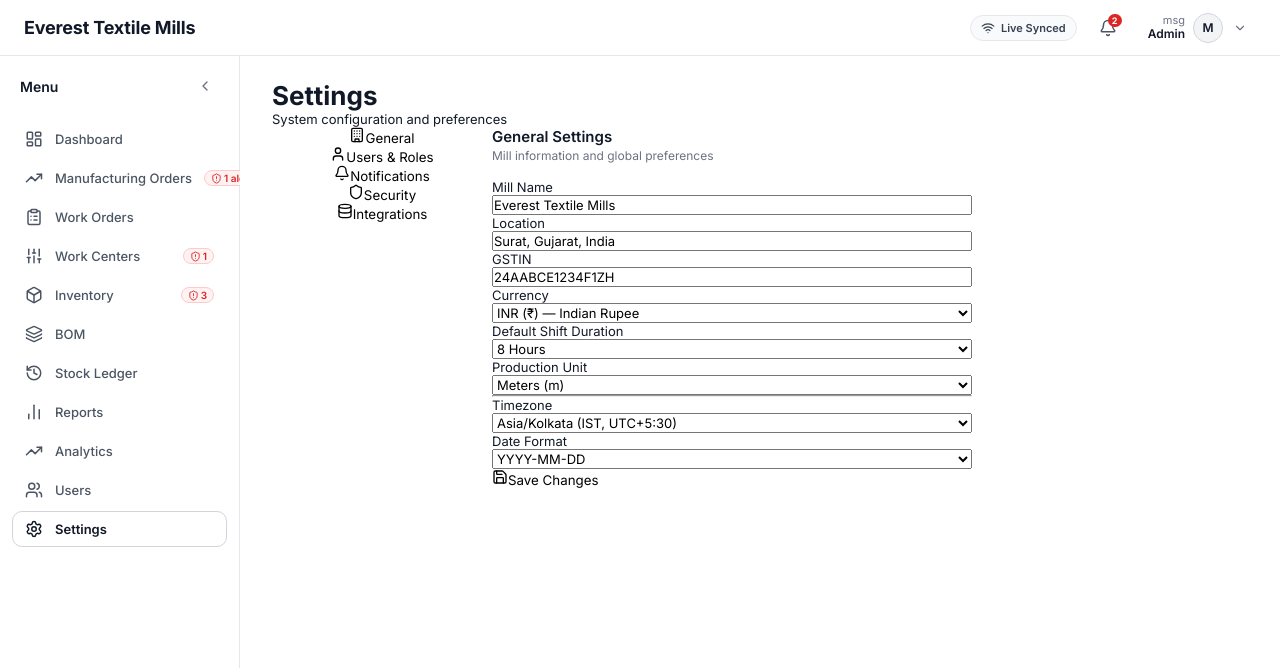
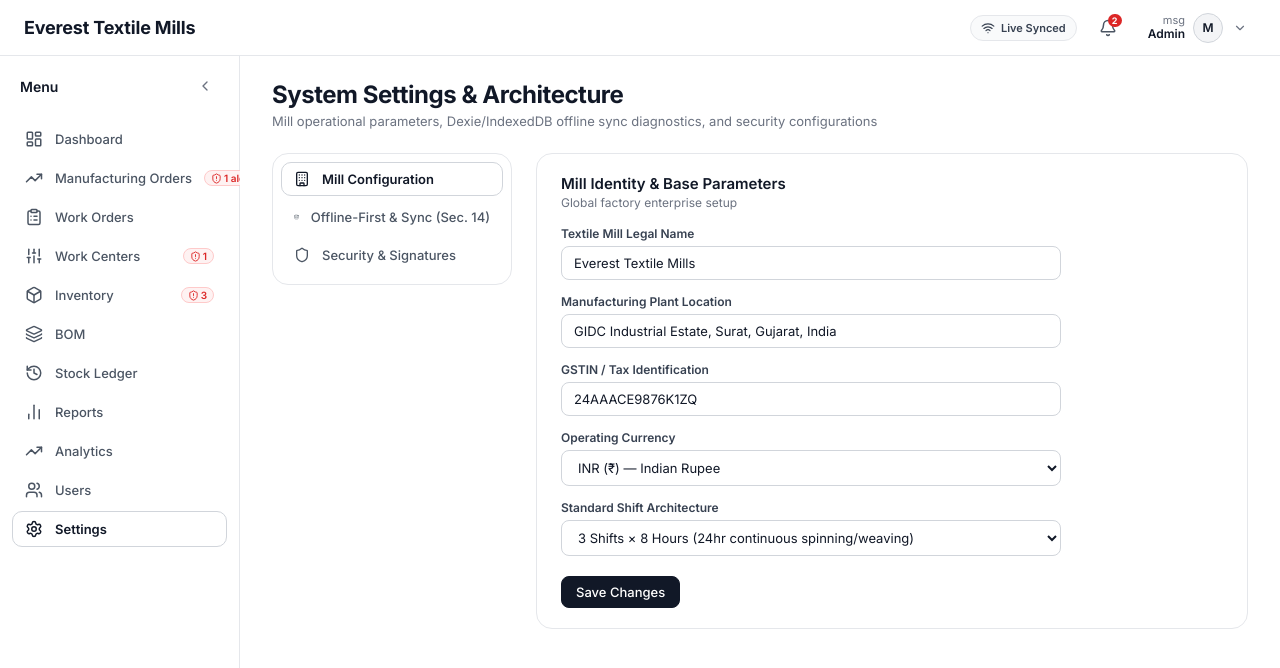
Before and after one commit to Nura730/everest_textile_mills, a React (Vite) app in the folder frontend/: page /settings in a window 1280 px wide. Shown: the top 668 px of the page. Built offline with nearby package versions, Linux system fonts and the light colour scheme.

Commit message:
Update application settings

```diff
--- a/frontend/src/pages/Settings.jsx
+++ b/frontend/src/pages/Settings.jsx
@@ -1,38 +1,59 @@
 import { useState } from 'react';
-import { Settings as SettingsIcon, User, Building, Bell, Shield, Database, Globe, Save } from 'lucide-react';
+import {
+  Settings as SettingsIcon,
+  User,
+  Building,
+  Bell,
+  Shield,
+  Database,
+  Wifi,
+  WifiOff,
+  CheckCircle,
+  RotateCcw,
+} from 'lucide-react';
+import { useApp } from '../context/AppContext';
 
 const sections = [
-  { id: 'general', label: 'General', icon: Building },
-  { id: 'users', label: 'Users & Roles', icon: User },
-  { id: 'notifications', label: 'Notifications', icon: Bell },
-  { id: 'security', label: 'Security', icon: Shield },
-  { id: 'integrations', label: 'Integrations', icon: Database },
+  { id: 'general', label: 'Mill Configuration', icon: Building },
+  { id: 'offline', label: 'Offline-First & Sync (Sec. 14)', icon: Database },
+  { id: 'security', label: 'Security & Signatures', icon: Shield },
 ];
 
 export default function Settings() {
+  const { isOffline, setIsOffline, pendingSyncQueue, triggerSync } = useApp();
   const [activeSection, setActiveSection] = useState('general');
+  const [millName, setMillName] = useState('Everest Textile Mills');
+  const [savedNotice, setSavedNotice] = useState(false);
+
+  const handleSave = (e) => {
+    e.preventDefault();
+    setSavedNotice(true);
+    setTimeout(() => setSavedNotice(false), 3000);
+  };
 
   return (
-    <div>
-      <div className="page-header">
-        <div className="page-header-info">
-          <h1>Settings</h1>
-          <p>System configuration and preferences</p>
+    <div className="erp-page-container">
+      <div className="erp-page-header">
+        <div className="erp-page-header-text">
+          <h1 className="erp-page-title">System Settings & Architecture</h1>
+          <p className="erp-page-subtitle">
+            Mill operational parameters, Dexie/IndexedDB offline sync diagnostics, and security configurations
+          </p>
         </div>
       </div>
 
-      <div style={{ display: 'flex', gap: 'var(--space-4)' }}>
-        {/* Settings Nav */}
-        <div style={{ width: 220, flexShrink: 0 }}>
-          <div className="card" style={{ padding: 'var(--space-2)' }}>
-            {sections.map(section => {
+      <div style={{ display: 'flex', gap: 24 }}>
+        {/* Settings Sub-nav */}
+        <div style={{ width: 240, flexShrink: 0 }}>
+          <div className="erp-card" style={{ padding: 8 }}>
+            {sections.map((section) => {
               const Icon = section.icon;
               return (
                 <button
                   key={section.id}
-                  className={`sidebar-link ${activeSection === section.id ? 'active' : ''}`}
+                  className={`erp-sidebar-item ${activeSection === section.id ? 'active' : ''}`}
                   onClick={() => setActiveSection(section.id)}
-                  style={{ width: '100%' }}
+                  style={{ width: '100%', marginBottom: 4 }}
                 >
                   <Icon size={16} />
                   <span>{section.label}</span>
@@ -42,310 +63,189 @@ export default function Settings() {
           </div>
         </div>
 
-        {/* Settings Content */}
+        {/* Content Panel */}
         <div style={{ flex: 1 }}>
           {activeSection === 'general' && (
-            <div className="card">
+            <div className="erp-card">
               <div className="card-header">
                 <div>
-                  <div className="card-title">General Settings</div>
-                  <div className="card-subtitle">Mill information and global preferences</div>
+                  <h3 className="card-title">Mill Identity & Base Parameters</h3>
+                  <p className="card-subtitle">Global factory enterprise setup</p>
                 </div>
               </div>
 
-              <div style={{ maxWidth: 480 }}>
-                <div className="form-group">
-                  <label className="form-label">Mill Name</label>
-                  <input className="form-input" type="text" defaultValue="Everest Textile Mills" />
+              <form onSubmit={handleSave} style={{ maxWidth: 500, marginTop: 12 }}>
+                <div className="form-group" style={{ marginBottom: 14 }}>
+                  <label className="erp-label">Textile Mill Legal Name</label>
+                  <input
+                    type="text"
+                    className="erp-input"
+                    value={millName}
+                    onChange={(e) => setMillName(e.target.value)}
+                    required
+                  />
                 </div>
 
-                <div className="form-group">
-                  <label className="form-label">Location</label>
-                  <input className="form-input" type="text" defaultValue="Surat, Gujarat, India" />
+                <div className="form-group" style={{ marginBottom: 14 }}>
+                  <label className="erp-label">Manufacturing Plant Location</label>
+                  <input
+                    type="text"
+                    className="erp-input"
+                    defaultValue="GIDC Industrial Estate, Surat, Gujarat, India"
+                  />
                 </div>
 
-                <div className="form-group">
-                  <label className="form-label">GSTIN</label>
-                  <input className="form-input" type="text" defaultValue="24AABCE1234F1ZH" />
+                <div className="form-group" style={{ marginBottom: 14 }}>
+                  <label className="erp-label">GSTIN / Tax Identification</label>
+                  <input
+                    type="text"
+                    className="erp-input"
+                    defaultValue="24AAACE9876K1ZQ"
+                  />
                 </div>
 
-                <div className="form-group">
-                  <label className="form-label">Currency</label>
-                  <select className="form-input form-select">
+                <div className="form-group" style={{ marginBottom: 14 }}>
+                  <label className="erp-label">Operating Currency</label>
+                  <select className="erp-select">
                     <option>INR (₹) — Indian Rupee</option>
                     <option>USD ($) — US Dollar</option>
                     <option>EUR (€) — Euro</option>
                   </select>
                 </div>
 
-                <div className="form-group">
-                  <label className="form-label">Default Shift Duration</label>
-                  <select className="form-input form-select">
-                    <option>8 Hours</option>
-                    <option>10 Hours</option>
-                    <option>12 Hours</option>
+                <div className="form-group" style={{ marginBottom: 20 }}>
+                  <label className="erp-label">Standard Shift Architecture</label>
+                  <select className="erp-select">
+                    <option>3 Shifts × 8 Hours (24hr continuous spinning/weaving)</option>
+                    <option>2 Shifts × 12 Hours</option>
                   </select>
                 </div>
 
-                <div className="form-group">
-                  <label className="form-label">Production Unit</label>
-                  <select className="form-input form-select">
-                    <option>Meters (m)</option>
-                    <option>Yards (yd)</option>
-                    <option>Kilograms (kg)</option>
-                  </select>
+                <button type="submit" className="erp-btn-primary">
+                  Save Changes
+                </button>
+                {savedNotice && (
+                  <span style={{ marginLeft: 12, fontSize: 13, color: 'var(--color-black)', fontWeight: 500 }}>
+                    ✓ Settings saved successfully
+                  </span>
+                )}
+              </form>
+            </div>
+          )}
+
+          {activeSection === 'offline' && (
+            <div className="erp-card">
+              <div className="card-header">
+                <div>
+                  <h3 className="card-title">Offline-First Synchronization Engine</h3>
+                  <p className="card-subtitle">
+                    Section 14 & 15: Dexie.js / IndexedDB client transactions and idempotency verification
+                  </p>
+                </div>
               </div>
 
-                <hr className="divider" />
-
-                <div className="form-group">
-                  <label className="form-label">Timezone</label>
-                  <select className="form-input form-select">
-                    <option>Asia/Kolkata (IST, UTC+5:30)</option>
-                    <option>Asia/Dubai (GST, UTC+4)</option>
-                    <option>Europe/London (GMT, UTC+0)</option>
-                  </select>
-                </div>
-
-                <div className="form-group">
-                  <label className="form-label">Date Format</label>
-                  <select className="form-input form-select">
-                    <option>YYYY-MM-DD</option>
-                    <option>DD/MM/YYYY</option>
-                    <option>MM/DD/YYYY</option>
-                  </select>
-                </div>
-
-                <div style={{ marginTop: 'var(--space-6)' }}>
-                  <button className="btn btn-primary">
-                    <Save size={16} />
-                    Save Changes
-                  </button>
+              <div className="offline-status-box" style={{ marginTop: 16 }}>
+                <div style={{ display: 'flex', alignItems: 'center', justifyContent: 'space-between', marginBottom: 14 }}>
+                  <div style={{ display: 'flex', alignItems: 'center', gap: 10 }}>
+                    {isOffline ? (
+                      <WifiOff size={24} style={{ color: 'var(--color-error)' }} />
+                    ) : (
+                      <Wifi size={24} style={{ color: 'var(--color-black)' }} />
+                    )}
+                    <div>
+                      <strong>
+                        Current Network State: {isOffline ? 'OFFLINE (Floor Storage Mode)' : 'CONNECTED (Central ERP Live)'}
+                      </strong>
+                      <div className="text-xs text-secondary">
+                        {isOffline
+                          ? 'Transactions saved to browser IndexedDB with unique UUID transaction IDs.'
+                          : 'Zero network latency. Bidirectional sync active with backend.'}
                       </div>
                     </div>
                   </div>
-          )}
 
-          {activeSection === 'users' && (
-            <div className="card">
-              <div className="card-header">
-                <div>
-                  <div className="card-title">Users & Roles</div>
-                  <div className="card-subtitle">Manage team members and their access levels</div>
-                </div>
-                <button className="btn btn-primary btn-sm">
-                  <User size={14} />
-                  Add User
+                  <button
+                    className={`erp-btn-sm ${isOffline ? 'erp-btn-dark' : 'erp-btn-outline'}`}
+                    onClick={() => {
+                      if (isOffline) {
+                        triggerSync();
+                      } else {
+                        setIsOffline(true);
+                      }
+                    }}
+                  >
+                    {isOffline ? 'Simulate Reconnection & Sync' : 'Simulate Offline Floor Disconnect'}
                   </button>
                 </div>
 
-              <table className="data-table">
+                <div className="erp-table-wrapper" style={{ marginTop: 16 }}>
+                  <div style={{ marginBottom: 8, fontSize: 13, fontWeight: 600 }}>
+                    Pending Sync Queue ({pendingSyncQueue.length} transactions waiting)
+                  </div>
+                  {pendingSyncQueue.length === 0 ? (
+                    <div style={{ padding: '16px 0', color: 'var(--color-gray-500)', fontSize: 13 }}>
+                      All local offline transactions are fully synchronized with MongoDB.
+                    </div>
+                  ) : (
+                    <table className="erp-data-table">
                       <thead>
                         <tr>
-                    <th>Name</th>
-                    <th>Email</th>
-                    <th>Role</th>
-                    <th>Department</th>
-                    <th>Status</th>
+                          <th>Transaction ID</th>
+                          <th>Action</th>
+                          <th>Actor</th>
+                          <th>Timestamp</th>
+                          <th>Sync Status</th>
                         </tr>
                       </thead>
                       <tbody>
-                  <tr>
-                    <td className="table-cell-primary">Suresh Kumar</td>
-                    <td>suresh.k@everesttextiles.com</td>
-                    <td><span className="badge badge-dark">Plant Manager</span></td>
-                    <td>Management</td>
-                    <td><span className="badge badge-neutral">Active</span></td>
+                        {pendingSyncQueue.map((item) => (
+                          <tr key={item.txnId}>
+                            <td style={{ fontFamily: 'monospace', fontSize: 12 }}>{item.txnId}</td>
+                            <td>{item.event.action}</td>
+                            <td>{item.event.actorName}</td>
+                            <td>{item.event.timestamp}</td>
+                            <td>
+                              <span className="erp-status-badge outline">Pending Retry</span>
+                            </td>
                           </tr>
-                  <tr>
-                    <td className="table-cell-primary">Kavita Shah</td>
-                    <td>kavita.s@everesttextiles.com</td>
-                    <td><span className="badge badge-outline">QC Inspector</span></td>
-                    <td>Quality</td>
-                    <td><span className="badge badge-neutral">Active</span></td>
-                  </tr>
-                  <tr>
-                    <td className="table-cell-primary">Rajesh Khanna</td>
-                    <td>rajesh.k@everesttextiles.com</td>
-                    <td><span className="badge badge-outline">Machine Operator</span></td>
-                    <td>Production</td>
-                    <td><span className="badge badge-neutral">Active</span></td>
-                  </tr>
-                  <tr>
-                    <td className="table-cell-primary">Priya Thakur</td>
-                    <td>priya.t@everesttextiles.com</td>
-                    <td><span className="badge badge-outline">QC Inspector</span></td>
-                    <td>Quality</td>
-                    <td><span className="badge badge-neutral">Active</span></td>
-                  </tr>
-                  <tr>
-                    <td className="table-cell-primary">Amit Patel</td>
-                    <td>amit.p@everesttextiles.com</td>
-                    <td><span className="badge badge-outline">Stores Manager</span></td>
-                    <td>Inventory</td>
-                    <td><span className="badge badge-neutral">Active</span></td>
-                  </tr>
+                        ))}
                       </tbody>
                     </table>
-            </div>
                   )}
-
-          {activeSection === 'notifications' && (
-            <div className="card">
-              <div className="card-header">
-                <div>
-                  <div className="card-title">Notification Preferences</div>
-                  <div className="card-subtitle">Configure how and when you receive alerts</div>
-                </div>
-              </div>
-
-              <div style={{ maxWidth: 520 }}>
-                {[
-                  { label: 'Machine errors and breakdowns', description: 'Immediate notification when a machine reports an error', defaultChecked: true },
-                  { label: 'Material shortage alerts', description: 'When stock falls below minimum level', defaultChecked: true },
-                  { label: 'QC failure notifications', description: 'When an inspection fails quality checks', defaultChecked: true },
-                  { label: 'Order deadline reminders', description: '3 days before order delivery deadline', defaultChecked: true },
-                  { label: 'Production run completions', description: 'When a production run reaches 100%', defaultChecked: false },
-                  { label: 'Dispatch confirmations', description: 'When a shipment is dispatched', defaultChecked: false },
-                  { label: 'Maintenance reminders', description: '2 days before scheduled maintenance', defaultChecked: true },
-                ].map((item, index) => (
-                  <div key={index} style={{
-                    display: 'flex',
-                    alignItems: 'flex-start',
-                    justifyContent: 'space-between',
-                    padding: 'var(--space-4) 0',
-                    borderBottom: 'var(--border-light)',
-                  }}>
-                    <div>
-                      <div style={{ fontWeight: 500, fontSize: 'var(--font-size-md)', color: 'var(--color-gray-900)' }}>
-                        {item.label}
-                      </div>
-                      <div style={{ fontSize: 'var(--font-size-sm)', color: 'var(--color-gray-500)', marginTop: 2 }}>
-                        {item.description}
-                      </div>
-                    </div>
-                    <label style={{ position: 'relative', display: 'inline-block', width: 40, height: 22, flexShrink: 0, marginLeft: 'var(--space-4)' }}>
-                      <input type="checkbox" defaultChecked={item.defaultChecked} style={{ opacity: 0, width: 0, height: 0, position: 'absolute' }} />
-                      <span style={{
-                        position: 'absolute',
-                        cursor: 'pointer',
-                        inset: 0,
-                        background: item.defaultChecked ? 'var(--color-gray-900)' : 'var(--color-gray-300)',
-                        borderRadius: 11,
-                        transition: 'var(--transition-normal)',
-                      }}>
-                        <span style={{
-                          position: 'absolute',
-                          left: item.defaultChecked ? 20 : 2,
-                          top: 2,
-                          width: 18,
-                          height: 18,
-                          background: 'var(--color-white)',
-                          borderRadius: '50%',
-                          transition: 'var(--transition-normal)',
-                        }} />
-                      </span>
-                    </label>
-                  </div>
-                ))}
-
-                <div style={{ marginTop: 'var(--space-6)' }}>
-                  <button className="btn btn-primary">
-                    <Save size={16} />
-                    Save Preferences
-                  </button>
                 </div>
               </div>
             </div>
           )}
 
           {activeSection === 'security' && (
-            <div className="card">
+            <div className="erp-card">
               <div className="card-header">
                 <div>
-                  <div className="card-title">Security</div>
-                  <div className="card-subtitle">Authentication and access control</div>
+                  <h3 className="card-title">Digital Signatures & Cryptography</h3>
+                  <p className="card-subtitle">
+                    Section 11: Selective high-accountability business boundaries (QC Approval & Dispatch Hand-off)
+                  </p>
                 </div>
               </div>
 
-              <div style={{ maxWidth: 480 }}>
-                <div className="form-group">
-                  <label className="form-label">Session Timeout</label>
-                  <select className="form-input form-select">
-                    <option>30 minutes</option>
-                    <option>1 hour</option>
-                    <option>4 hours</option>
-                    <option>8 hours</option>
-                  </select>
+              <div style={{ marginTop: 16, fontSize: 13, lineHeight: 1.6 }}>
+                <p style={{ marginBottom: 12 }}>
+                  In accordance with the hackathon engineering requirements, digital signatures are applied strictly at two formal handoff boundaries:
+                </p>
+                <div style={{ display: 'grid', gridTemplateColumns: '1fr 1fr', gap: 16, marginBottom: 16 }}>
+                  <div className="erp-card" style={{ padding: 14 }}>
+                    <div style={{ fontWeight: 600, marginBottom: 4 }}>1. QC Approval Boundary</div>
+                    <p className="text-xs text-secondary">
+                      Ensures a certified inspector takes full traceability responsibility before moving rolls into finished goods inventory.
+                    </p>
                   </div>
-
-                <div className="form-group">
-                  <label className="form-label">Minimum Password Length</label>
-                  <select className="form-input form-select">
-                    <option>8 characters</option>
-                    <option>12 characters</option>
-                    <option>16 characters</option>
-                  </select>
-                </div>
-
-                <hr className="divider" />
-
-                <div style={{ marginTop: 'var(--space-4)' }}>
-                  <button className="btn btn-primary">
-                    <Save size={16} />
-                    Save Settings
-                  </button>
+                  <div className="erp-card" style={{ padding: 14 }}>
+                    <div style={{ fontWeight: 600, marginBottom: 4 }}>2. Dispatch Carrier Boundary</div>
+                    <p className="text-xs text-secondary">
+                      Ensures Store Keeper legally signs off on physical vehicle loading and prevents duplicate invoice creation.
+                    </p>
                   </div>
                 </div>
-            </div>
-          )}
-
-          {activeSection === 'integrations' && (
-            <div className="card">
-              <div className="card-header">
-                <div>
-                  <div className="card-title">Integrations</div>
-                  <div className="card-subtitle">Connect external services and systems</div>
-                </div>
-              </div>
-
-              <div style={{ display: 'flex', flexDirection: 'column', gap: 'var(--space-3)' }}>
-                {[
-                  { name: 'Odoo ERP', description: 'Sync orders, invoices, and inventory with Odoo', connected: true },
-                  { name: 'Tally Prime', description: 'Financial accounting integration', connected: false },
-                  { name: 'SMS Gateway', description: 'Send dispatch and alert notifications via SMS', connected: true },
-                  { name: 'IoT Sensor Hub', description: 'Machine telemetry and real-time monitoring', connected: false },
-                ].map((item, index) => (
-                  <div key={index} style={{
-                    display: 'flex',
-                    alignItems: 'center',
-                    justifyContent: 'space-between',
-                    padding: 'var(--space-4)',
-                    border: 'var(--border-light)',
-                    borderRadius: 'var(--radius-md)',
-                  }}>
-                    <div style={{ display: 'flex', alignItems: 'center', gap: 'var(--space-3)' }}>
-                      <div style={{
-                        width: 40,
-                        height: 40,
-                        borderRadius: 'var(--radius-md)',
-                        background: 'var(--color-gray-150)',
-                        display: 'flex',
-                        alignItems: 'center',
-                        justifyContent: 'center',
-                      }}>
-                        <Database size={18} style={{ color: 'var(--color-gray-600)' }} />
-                      </div>
-                      <div>
-                        <div style={{ fontWeight: 600, color: 'var(--color-gray-900)' }}>{item.name}</div>
-                        <div style={{ fontSize: 'var(--font-size-sm)', color: 'var(--color-gray-500)' }}>{item.description}</div>
-                      </div>
-                    </div>
-                    <button className={`btn btn-sm ${item.connected ? 'btn-secondary' : 'btn-primary'}`}>
-                      {item.connected ? 'Configured' : 'Connect'}
-                    </button>
-                  </div>
-                ))}
               </div>
             </div>
           )}
```
Lines whose indentation alone changed are shown as unchanged.
